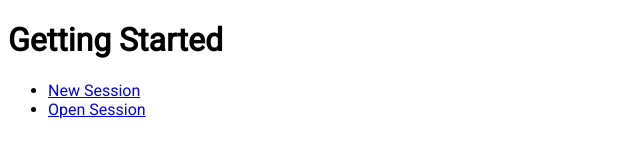
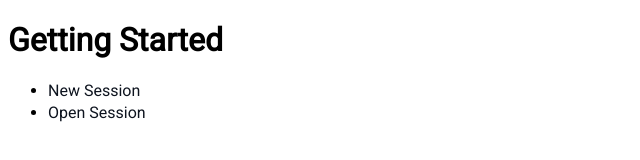
Before and after one commit to ELIFE-ASU/caim, an Electron app: page assets/index.html in a window 1280 px wide. Shown: the whole page, without its empty margins (0-640 px from the left). Drawn offline with nearby package versions, Linux system fonts and the light colour scheme; no server answers.

Commit message:
Format phase menus

```diff
--- a/assets/index.html
+++ b/assets/index.html
@@ -8,16 +8,22 @@
 <body>
     <section id="startup" class="phase">
         <h1 class="phase__title">Getting Started</h1>
-        <ul>
-            <li><a href="#" onclick="caim.new_session();">New Session</a></li>
-            <li><a href="#" onclick="caim.open_session();">Open Session</a></li>
+        <ul class="phase__menu">
+            <li class="phase__menu-item">
+                <a class="phase__menu-link" href="#" onclick="caim.new_session();">New Session</a>
+            </li>
+            <li class="phase__menu-item">
+                <a class="phase__menu-link" href="#" onclick="caim.open_session();">Open Session</a>
+            </li>
         </ul>
     </section>
 
     <section id="import" class="phase phase--hidden">
         <h1 class="phase__title">Session Name</h1>
-        <ul>
-            <li><a href="#" onclick="caim.import_video();">Import Video</a></li>
+        <ul class="phase__menu">
+            <li class="phase__menu-item">
+                <a class="phase__menu-link" href="#" onclick="caim.import_video();">Import Video</a>
+            </li>
         </ul>
     </section>
 
--- a/assets/style.css
+++ b/assets/style.css
@@ -17,3 +17,22 @@ html {
     margin-right: 0;
     font-weight: bold;
 }
+
+.phase__menu-item {
+    margin: 0.2em 0em;
+}
+
+.phase__menu-link:link, .phase__menu-link:visited {
+    color: #0e141f;
+    text-decoration: none;
+}
+
+.phase__menu-link:hover {
+    color: #485a6c;
+    font-weight: bold;
+}
+
+.phase__menu-link:active {
+    color: #3689e6;
+    font-weight: normal;
+}
```
